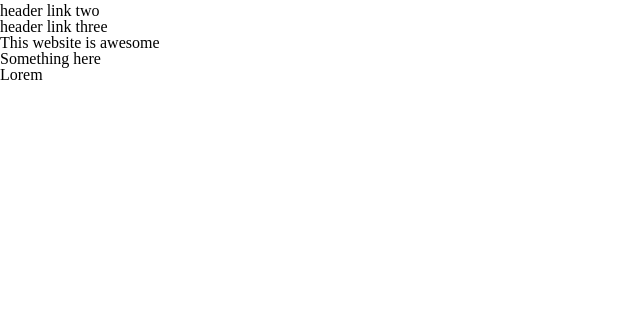
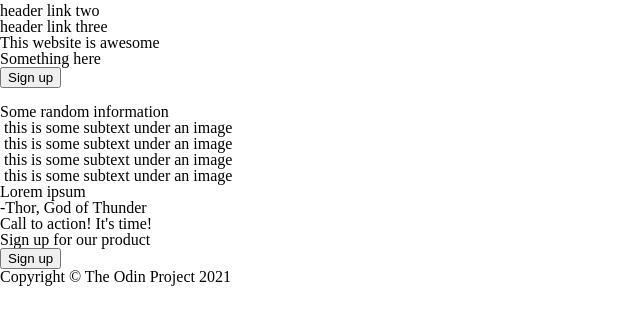
Before and after one commit to TheLegendary-27/landing-page, a plain HTML site: page index.html in a window 1280 px wide. Shown: the part 29-354 px from the top of the page, without its empty margins (0-640 px from the left). Drawn offline with Linux system fonts and the light colour scheme.

Commit message:
Create basic html layout

```diff
--- a/index.html
+++ b/index.html
@@ -21,18 +21,38 @@
             <div>
                 <h2>This website is awesome</h2>
                 <p>Something here</p>
+                <button>Sign up</button>
+            </div>
+            <img src="" alt="" class="">
+        </div>
+        <div>
+            <h2>Some random information</h2>
+            <div>
+                <img src="" alt="" class="">
+                <caption>this is some subtext under an image</caption>
+            </div>
+            <div>
+                <img src="" alt="" class="">
+                <caption>this is some subtext under an image</caption>
+            </div>
+            <div>
+                <img src="" alt="" class="">
+                <caption>this is some subtext under an image</caption>
+            </div>
+            <div>
+                <img src="" alt="" class="">
+                <caption>this is some subtext under an image</caption>
             </div>
         </div>
         <div>
-            <div></div>
-            <div></div>
-            <div></div>
-            <div></div>
+            <p>Lorem ipsum</p>
+            <p>-Thor, God of Thunder</p>
         </div>
         <div>
-            Lorem
+            <h3>Call to action! It's time!</h3>
+            <p>Sign up for our product</p>
+            <button>Sign up</button>
         </div>
-        <div></div>
-        <footer></footer>
+        <footer>Copyright © The Odin Project 2021</footer>
     </body>
 </html>
```
